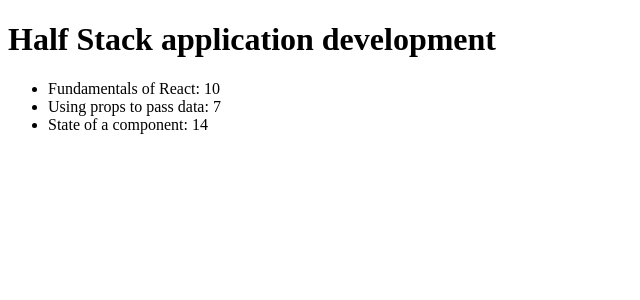
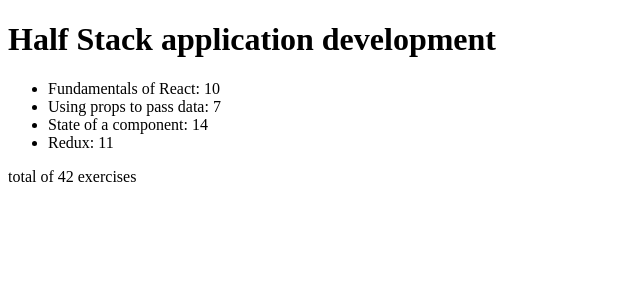
Before and after one commit to ChrisDiPiero/FSO_part2, a React (Create React App) app in the folder fso_part2/: page / in a window 1280 px wide. Shown: the top 300 px of the page, without its empty margins (0-640 px from the left). Built offline with nearby package versions, Linux system fonts and the light colour scheme.

Commit message:
completed 2.2 + 2.3

```diff
--- a/fso_part2/src/App.js
+++ b/fso_part2/src/App.js
@@ -20,6 +20,11 @@
         name: 'State of a component',
         exercises: 14,
         id: 3
+      },
+      {
+        name: 'Redux',
+        exercises: 11,
+        id: 4
       }
     ]
   }
--- a/fso_part2/src/components/Course.js
+++ b/fso_part2/src/components/Course.js
@@ -1,14 +1,24 @@
 import React from 'react'
 
+
+
 const Course = ({ course }) => {
+  const parts = course.parts
+  const courseSum = parts.reduce(
+    (a, b) => {
+      return a + b.exercises
+    }, 0
+  )
+
   return (
     <div>
       <h1>{course.name}</h1>
       <ul>
-        {course.parts.map( (e) =>
+        {parts.map((e) =>
           <li key={e.id}>{`${e.name}: ${e.exercises}`}</li>
         )}
       </ul>
+      <p>total of {courseSum} exercises</p>
     </div>
   )
 }
```
